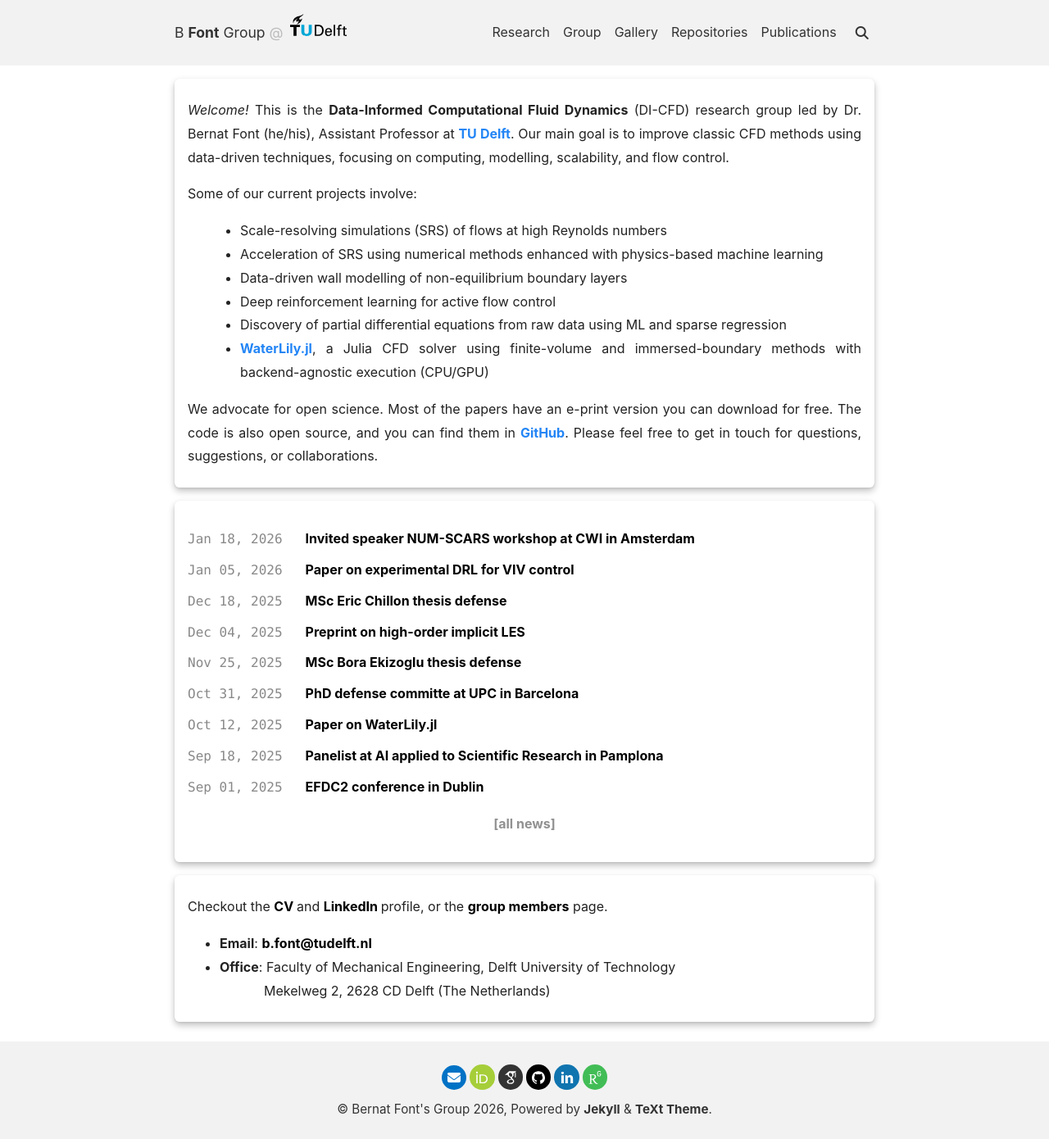
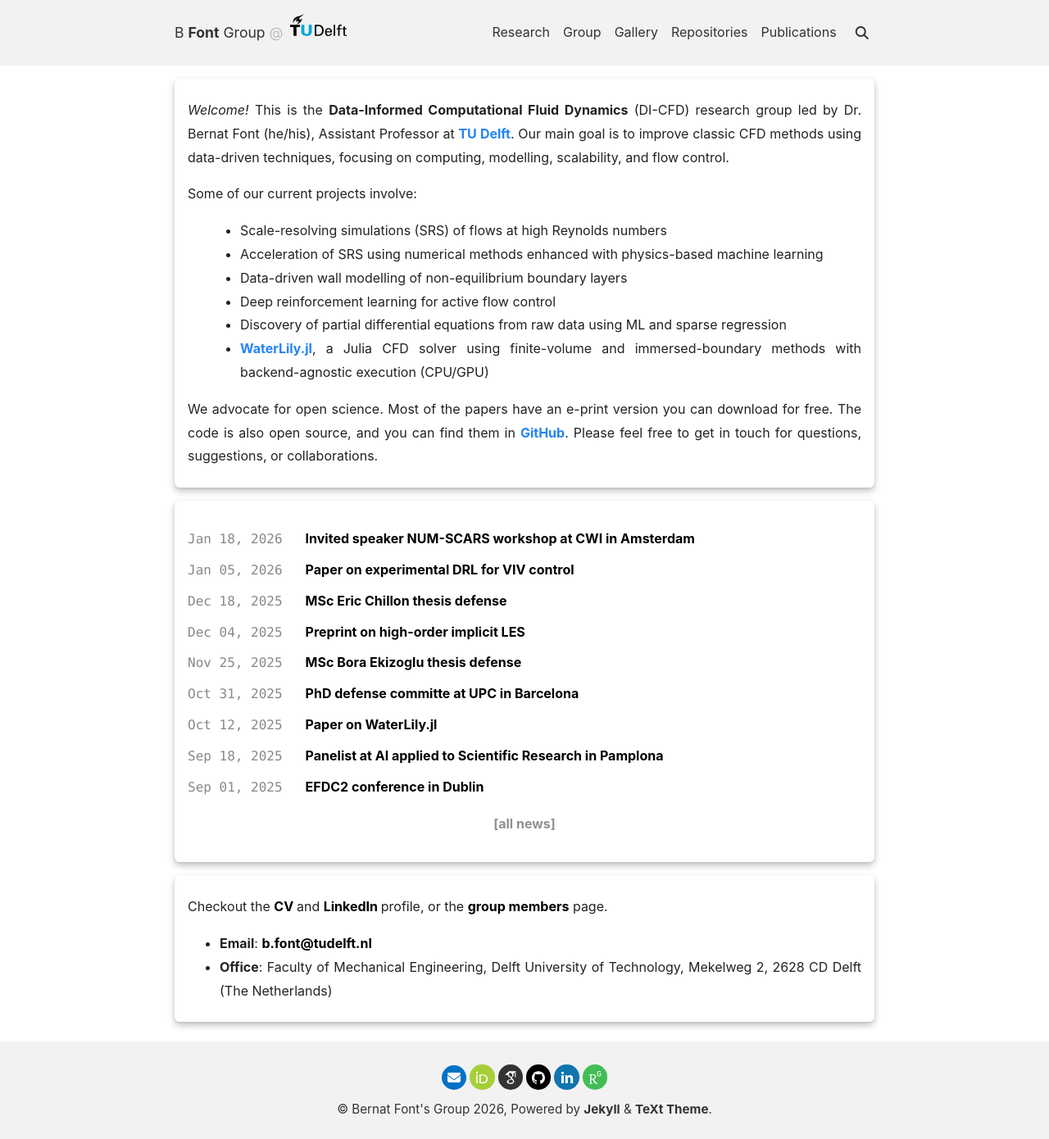
Before and after one commit to b-fg/b-fg.github.io, a Jekyll site: the page built from index.md, in a window 1280 px wide. Shown: the whole page at 82% size. Built offline with Jekyll 4.4.1, drawn with Linux system fonts in a browser that asks for light colours; nearby versions of some CDN libraries; emoji names are drawn with the system emoji font.

Commit message:
Fixed new text overlapping

```diff
--- a/_includes/cv_and_contact.html
+++ b/_includes/cv_and_contact.html
@@ -5,8 +5,7 @@
         <p>Checkout the <a class="item__header" href="https://raw.githubusercontent.com/b-fg/CV.tex/master/main.pdf" target="_blank"> CV </a> and <a class="item__header" href="https://www.linkedin.com/in/{{ _author.linkedin}}" target="_blank"> LinkedIn </a> profile, or the <a class="item__header" href="/group">group members</a> page.</p>
         <p><ul style="padding-left:15px">
         <li> <b>Email</b>: <a class="item__header" href="mailto:b.font@tudelft.nl" target="_blank"> b.font@tudelft.nl </a></li>
-        <li> <b>Office</b>: Faculty of Mechanical Engineering, Delft University of Technology<br>
-        &nbsp;&nbsp;&nbsp;&nbsp;&nbsp;&nbsp;&nbsp;&nbsp;&nbsp;&nbsp;&nbsp;&nbsp;Mekelweg 2, 2628 CD Delft (The Netherlands)<br></li>
+        <li> <b>Office</b>: Faculty of Mechanical Engineering, Delft University of Technology, Mekelweg 2, 2628 CD Delft (The Netherlands)<br></li>
         </ul></p>
     </div>
 </div>
```
